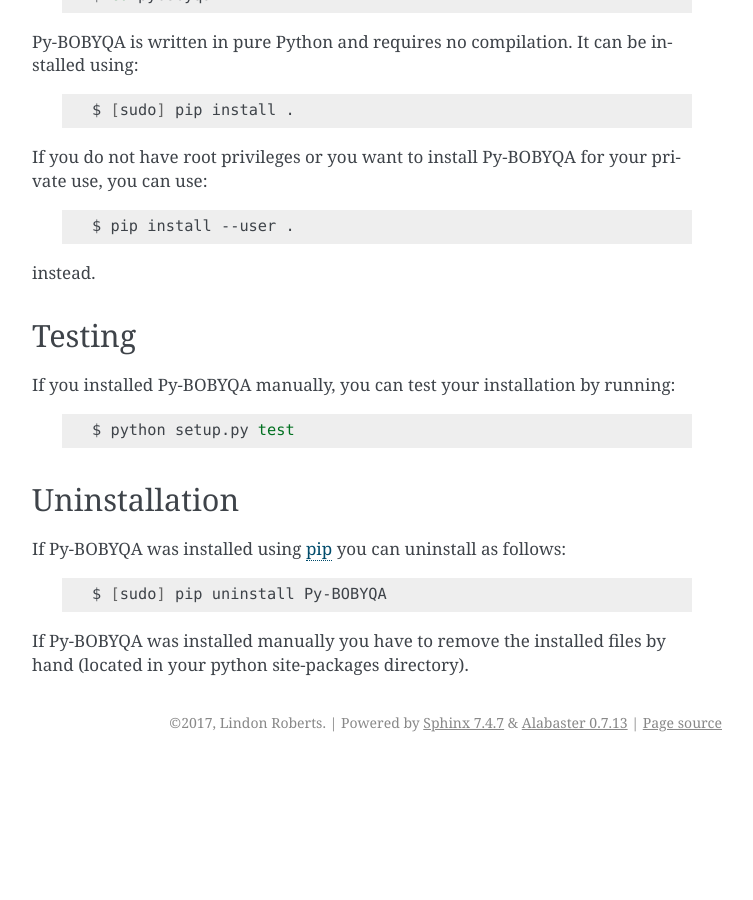
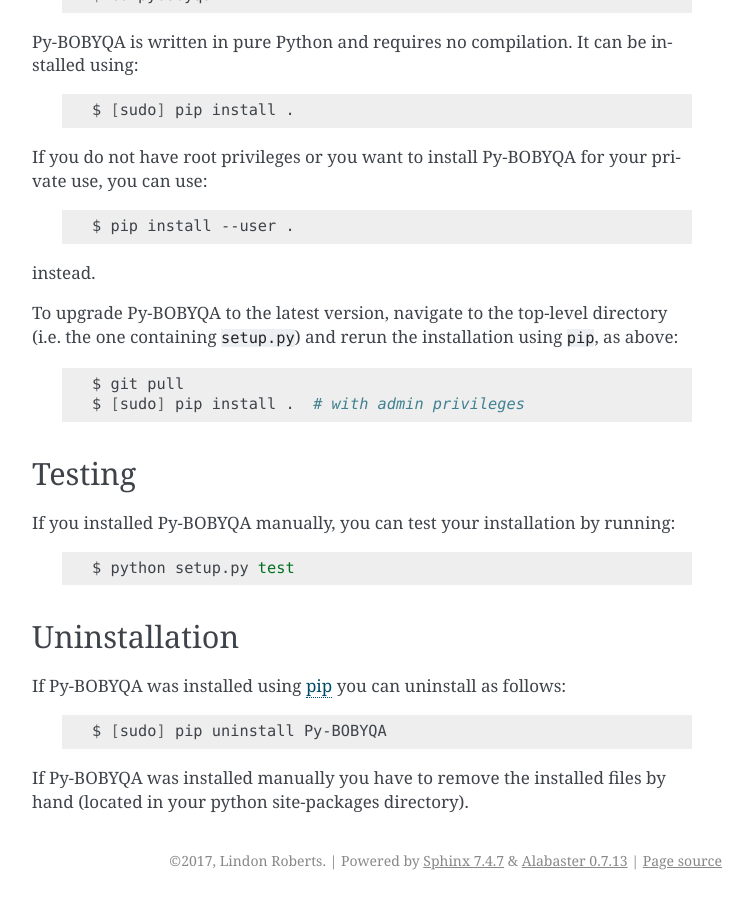
Before and after one commit to numericalalgorithmsgroup/pybobyqa, a Sphinx documentation site: the page built from docs/install.rst, in a window 1280 px wide and 900 px high, scrolled down 1016 px. Shown: the whole window, without its empty margins (388-1141 px from the left). Built offline with Sphinx 7.4.7, drawn with Linux system fonts in a browser that asks for light colours; before the commit the page ends 1778 px from its top, so only the background shows below that.

Commit message:
Added manual upgrade instructions

```diff
--- a/docs/install.rst
+++ b/docs/install.rst
@@ -61,6 +61,13 @@
 
 instead.
 
+To upgrade Py-BOBYQA to the latest version, navigate to the top-level directory (i.e. the one containing :code:`setup.py`) and rerun the installation using :code:`pip`, as above:
+
+ .. code-block:: bash
+
+    $ git pull
+    $ [sudo] pip install .  # with admin privileges
+
 Testing
 -------
 If you installed Py-BOBYQA manually, you can test your installation by running:
```
Also changed, not shown: README.rst (+15 -0 lines).
